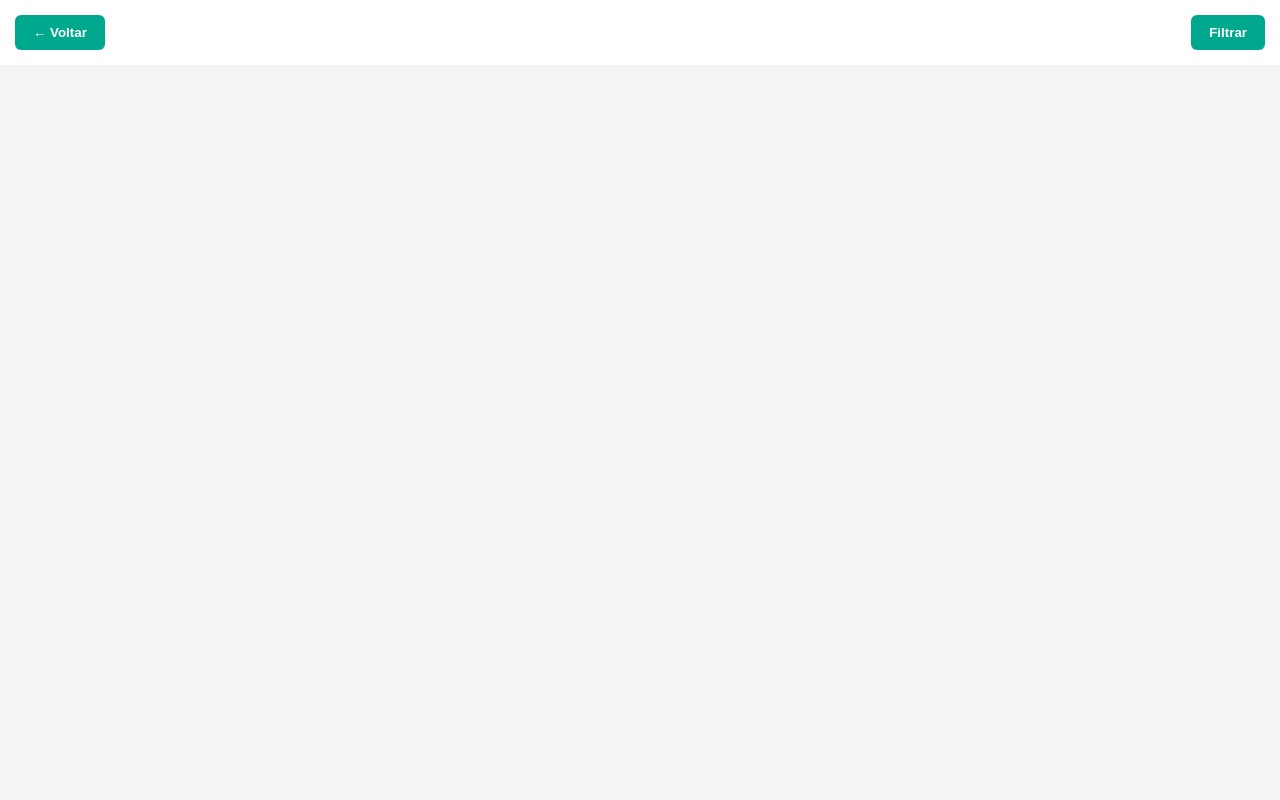
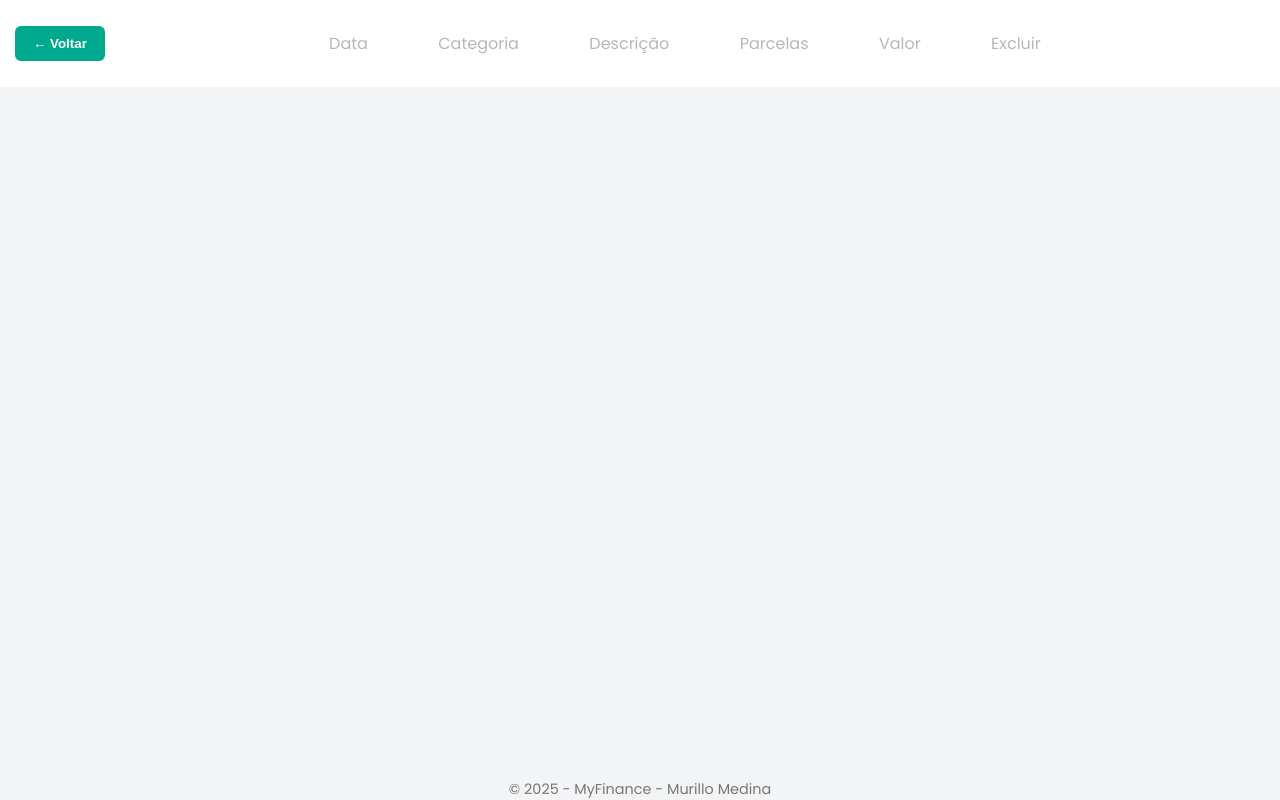
Before and after one commit to MurilloMedinaDev/ControleDeGastos, a plain HTML site: page HTML/extrato.html in a window 1280 px wide. Drawn offline with Linux system fonts and the light colour scheme.

Commit message:
Ajuste tamanho header extrato e nomes colunas

```diff
--- a/CSS/styleCadastro.css
+++ b/CSS/styleCadastro.css
@@ -109,7 +109,8 @@ main {
 
 /* ===== FOOTER ===== */
 footer {
-  margin-top: 40px;
-  color: #666;
-  font-size: 0.85rem;
+  margin-top: auto;
+  padding: 20px 0;
+  color: #777;
+  font-size: 0.9rem;
 }
--- a/CSS/styleDash.css
+++ b/CSS/styleDash.css
@@ -250,3 +250,14 @@ h1 {
 .containerVerMais a:hover {
   color: #00c292;
 }
+
+footer {
+  position: fixed;
+  bottom: 0;
+  left: 50%;
+  transform: translateX(-50%);
+  text-align: center;
+  width: 100%;
+  color: #777;
+  font-size: 0.9rem;
+}
--- a/CSS/styleEntrada.css
+++ b/CSS/styleEntrada.css
@@ -94,10 +94,14 @@ main {
   background-color: #00a88d;
 }
 
-/* ===== FOOTER ===== */
+
 footer {
-  margin-top: auto;
-  padding: 20px 0;
+  position: fixed;
+  bottom: 0;
+  left: 50%;
+  transform: translateX(-50%);
+  text-align: center;
+  width: 100%;
   color: #777;
   font-size: 0.9rem;
 }
--- a/CSS/styleExtrato.css
+++ b/CSS/styleExtrato.css
@@ -1,8 +1,10 @@
+@import url('https://fonts.googleapis.com/css2?family=Poppins:wght@400;500;600;700&display=swap');
+
 body {
     margin: 0;
-    font-family: Arial, sans-serif;
     background: #f3f4f6;
     color: #333;
+    font-family: "Poppins", sans-serif;
 }
 
 /* ---------------------- HEADER ---------------------- */
@@ -15,8 +17,7 @@ body {
     background: #ffffff;
 }
 
-.btn-voltar,
-.btn-filtrar {
+.btn-voltar{
     background-color: #00a88d;
     border: none;
     color: #fff;
@@ -27,15 +28,25 @@ body {
     font-weight: bold;
 }
 
-.btn-voltar:hover,
-.btn-filtrar:hover {
+.btn-voltar:hover{
     background: #00806d;
 }
+.nomesColunas{
+    margin-right: auto;
+    margin-left: auto;
+    display: flex;
+    gap: 5.5vw;
+    color: #00000049;
+}
+
+
+
+
 
 /* ---------------------- LISTA ---------------------- */
 
 .container-Movimentacao {
-    width: 95%;
+    width: 70%;
     max-width: 1000px;
     margin: 20px auto;
     display: flex;
@@ -53,7 +64,7 @@ body {
     grid-template-columns: 120px 1fr 1fr 80px 120px 40px;
     /* data | categoria | nome | parcelas | valor | botão excluir */
     align-items: center;
-    gap: 60px;
+    gap: 1vw;
 }
 
 /* Botão excluir */
@@ -123,3 +134,14 @@ body {
     gap: 10px;
     font-weight: bold;
 }
+
+footer {
+    position: fixed;
+    bottom: 0;
+    left: 50%;
+    transform: translateX(-50%);
+    text-align: center;
+    width: 100%;
+    color: #777;
+    font-size: 0.9rem;
+  }
--- a/CSS/styleIndex.css
+++ b/CSS/styleIndex.css
@@ -108,9 +108,14 @@ main {
   transform: scale(0.97);
 }
 
-/* ===== FOOTER ===== */
+
 footer {
-  margin-top: 40px;
-  color: #666;
-  font-size: 0.85rem;
+  position: fixed;
+  bottom: 0;
+  left: 50%;
+  transform: translateX(-50%);
+  text-align: center;
+  width: 100%;
+  color: #777;
+  font-size: 0.9rem;
 }
--- a/CSS/styleSaida.css
+++ b/CSS/styleSaida.css
@@ -112,10 +112,13 @@ main {
   background-color: #ff7676;
 }
 
-/* ===== FOOTER ===== */
 footer {
-  margin-top: auto;
-  padding: 20px 0;
+  position: fixed;
+  bottom: 0;
+  left: 50%;
+  transform: translateX(-50%);
+  text-align: center;
+  width: 100%;
   color: #777;
   font-size: 0.9rem;
 }
--- a/HTML/extrato.html
+++ b/HTML/extrato.html
@@ -11,13 +11,24 @@
 
     <div class="header-extrato">
         <button class="btn-voltar" onclick="window.location.href='dashboard.html'">← Voltar</button>
-        <button class="btn-filtrar">Filtrar</button>
+
+        <div class="nomesColunas">
+        <p>Data</p>
+        <p>Categoria</p>
+        <p>Descrição</p>
+        <p>Parcelas</p>
+        <p>Valor</p>
+        <p>Excluir</p>
+    </div>
     </div>
 
 
     <div class="container-Movimentacao">
 
     </div>
+    <footer>
+        &copy; 2025 - MyFinance - Murillo Medina
+      </footer>
 
     <script src="/ControleDeGastos/JS/extrato.js"></script>
 
```
Also changed, not shown: HTML/NovaEntrada.html (+3 -1 lines), HTML/NovaSaida.html (+3 -1 lines), HTML/cadastro.html (+1 -1 lines), HTML/dashBoard.html (+3 -0 lines), index.html (+1 -1 lines), 1 other file.
